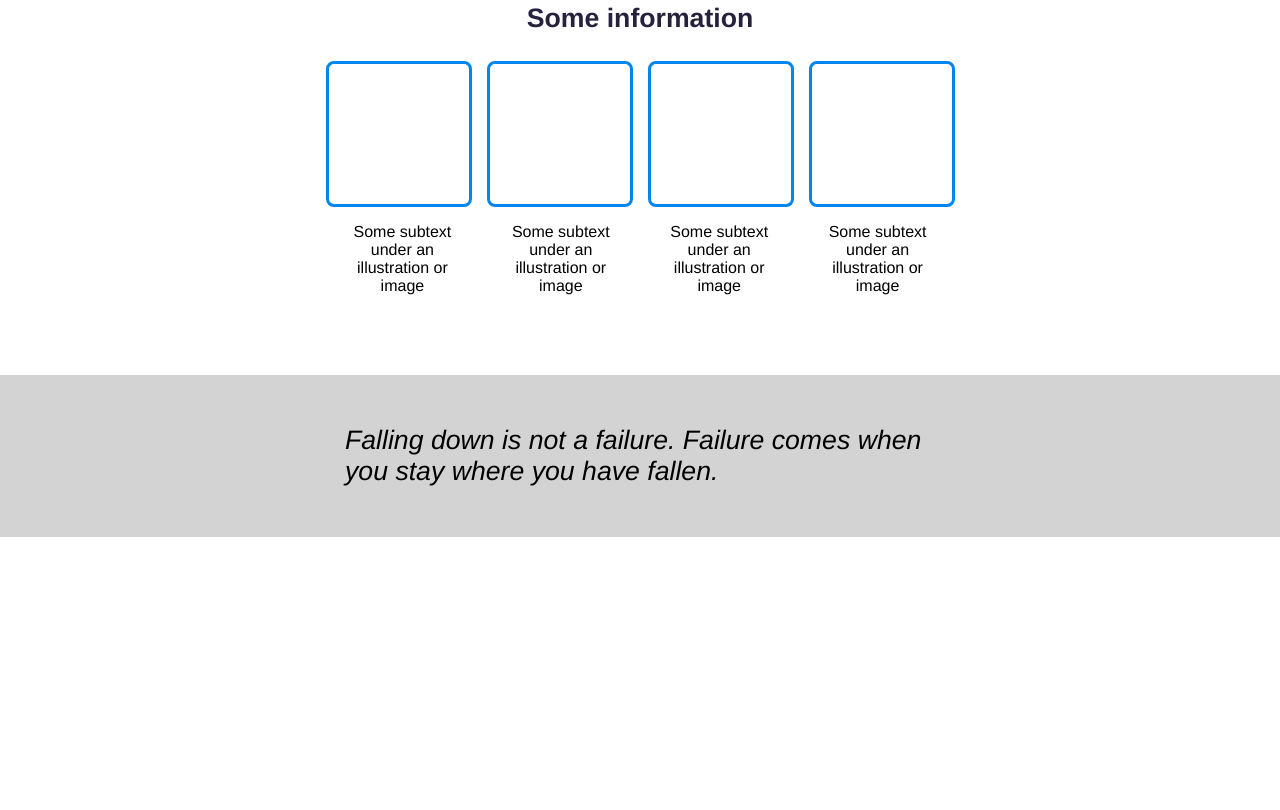
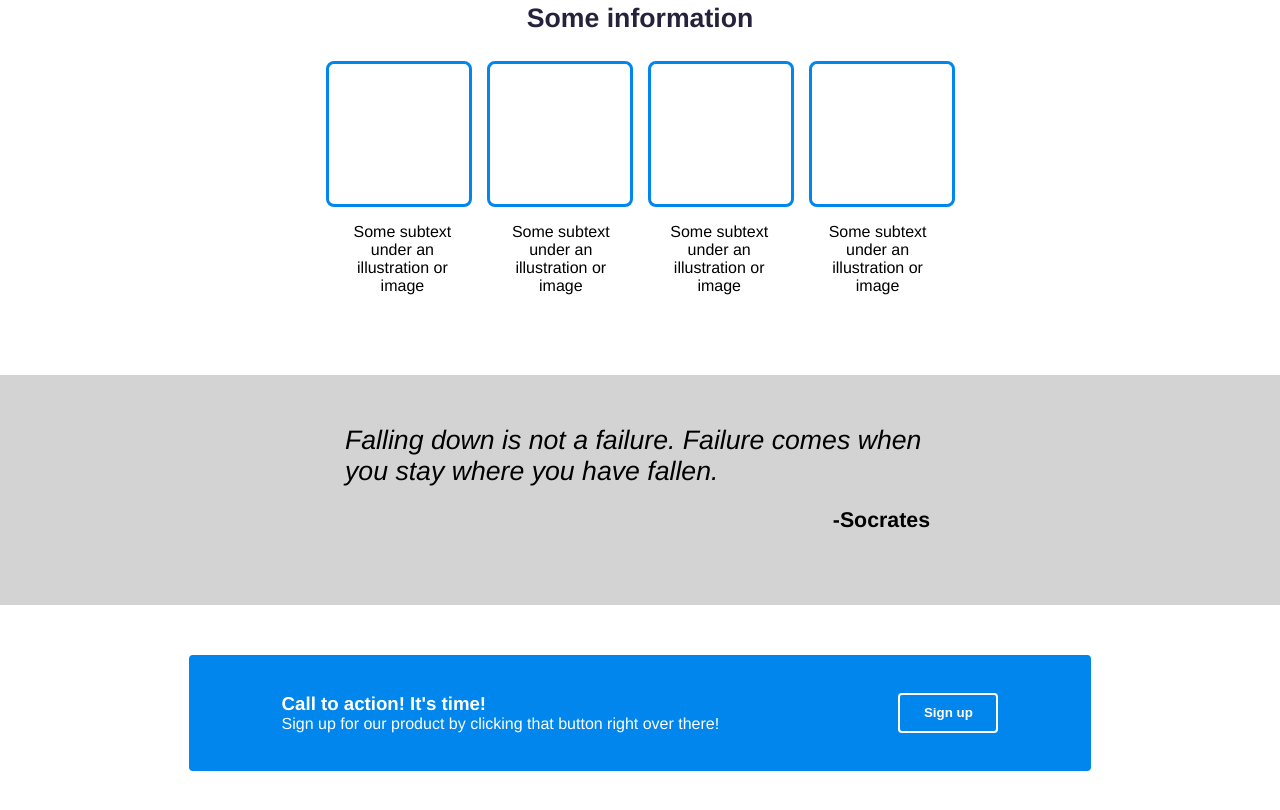
Before and after one commit to TerminatorDom77/Landing-Page, a plain HTML site: page index.html in a window 1280 px wide. Shown: the part 392-1202 px from the top of the page. Before the commit the page ends 929 px from the top, so only its background shows below. Drawn offline with Linux system fonts and the light colour scheme.

Commit message:
Update quote section, make call to action section

```diff
--- a/index.html
+++ b/index.html
@@ -21,7 +21,7 @@
                 <div style="font-weight: bold; font-size: 22pt;">This website is awesome!</div>
                 <p style="display: inline;">This website has some subtext that goes here under the main title.
                 </p>
-                <button>Sign up</button>
+                <button class="header-button">Sign up</button>
             </div>
             <div class="img">Image here</div>
         </div>
@@ -43,8 +43,19 @@
     </div>
     <div class="quote-container">
         <p class="quote"><em>Falling down is not a failure. Failure comes when you stay where you have fallen.</em></p>
+        <p style="float: right; margin-right: 300px; font-size: 16pt;"><strong>-Socrates</strong></p>
     </div>
-    <div class="content"></div>
-    <div class="footer"></div>
+    <div class="prompt">
+        <div class="modal">
+            <div class="modal-text">
+                <div style="font-weight: bold; font-size: 14pt;">Call to action! It's time!</div>
+                <div>Sign up for our product by clicking that button right over there!</div>
+            </div>
+            <button class="footer-button">Sign up</button>
+        </div>
+    </div>
+    <div class="footer">
+
+    </div>
 </body>
 </html>
--- a/styles.css
+++ b/styles.css
@@ -17,7 +17,16 @@ a {
     text-decoration: none;
     color: white;
 }
-button {
+
+.header-text {
+    display: inline;
+    font-weight: bold;
+}
+.header-content {
+    background-color: #26223b;
+    color: white;
+}
+.header-button {
     background-color: #0086ed;
     color: white;
     font-weight: bold;
@@ -26,14 +35,7 @@ button {
     padding-top: 7px;
     padding-bottom: 7px;
     width: 100px;
-}
-.header-text {
-    display: inline;
-    font-weight: bold;
-}
-.header-content {
-    background-color: #26223b;
-    color: white;
+    cursor: pointer;
 }
 .website-info {
     display: flex;
@@ -86,3 +88,35 @@ button {
     max-width: 50%;
     margin: auto;
 }
+.prompt {
+    display: flex;
+    justify-content: center;
+}
+.modal {
+    border: 3px solid #0086ed;
+    border-radius: 4px;
+    background-color: #0086ed;
+    color: white;
+    padding-top: 35px;
+    padding-bottom: 35px;
+    width: 70%;
+    margin: 50px;
+    display: flex;
+    justify-content: space-around;
+}
+.modal-text {
+    display: flex;
+    flex-direction: column;
+}
+.footer-button {
+    background-color: #0086ed;
+    color: white;
+    font-weight: bold;
+    border-radius: 4px;
+    border: 2px solid white;
+    padding-top: 7px;
+    padding-bottom: 7px;
+    width: 100px;
+    cursor: pointer;
+
+}
```
